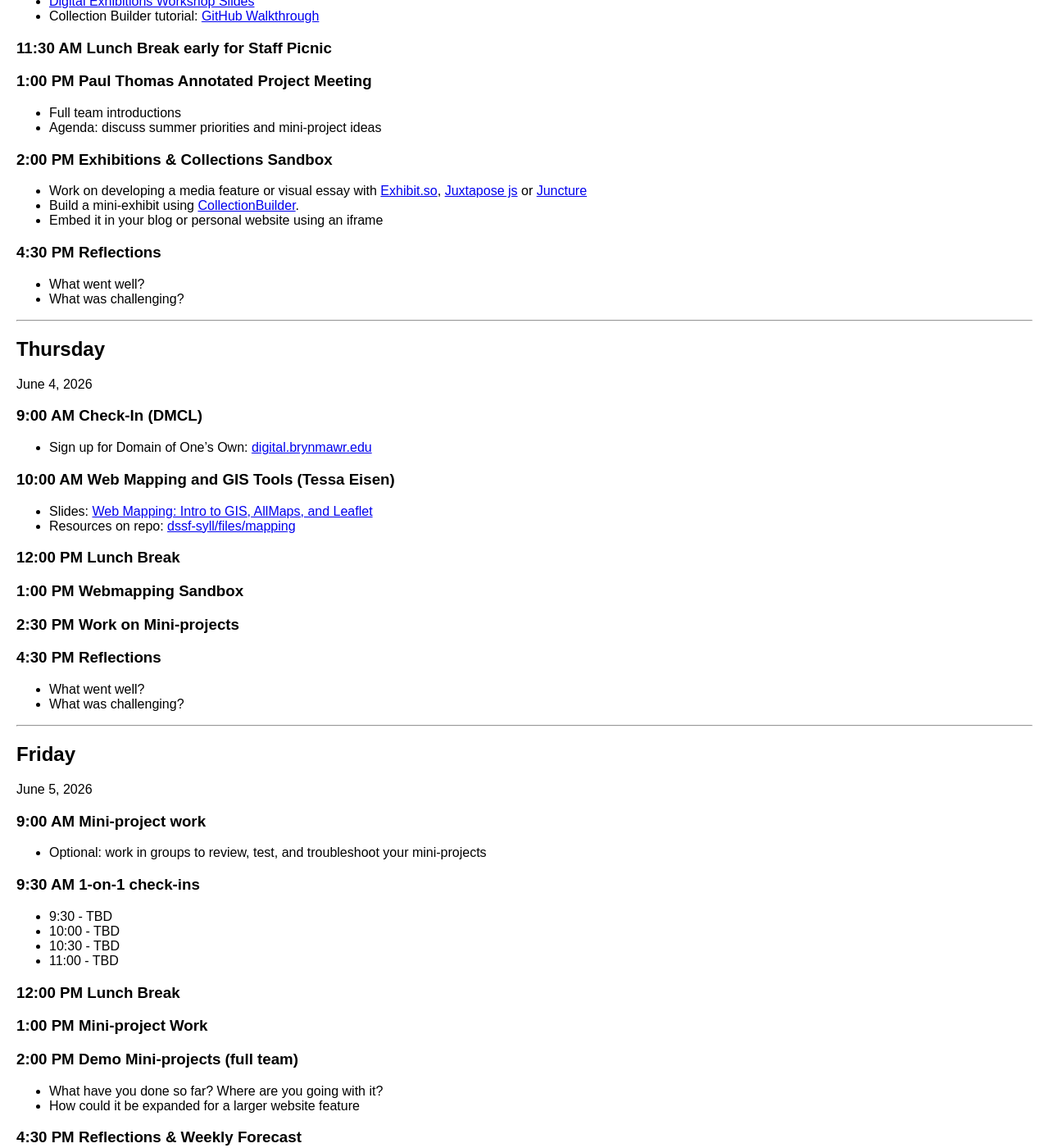
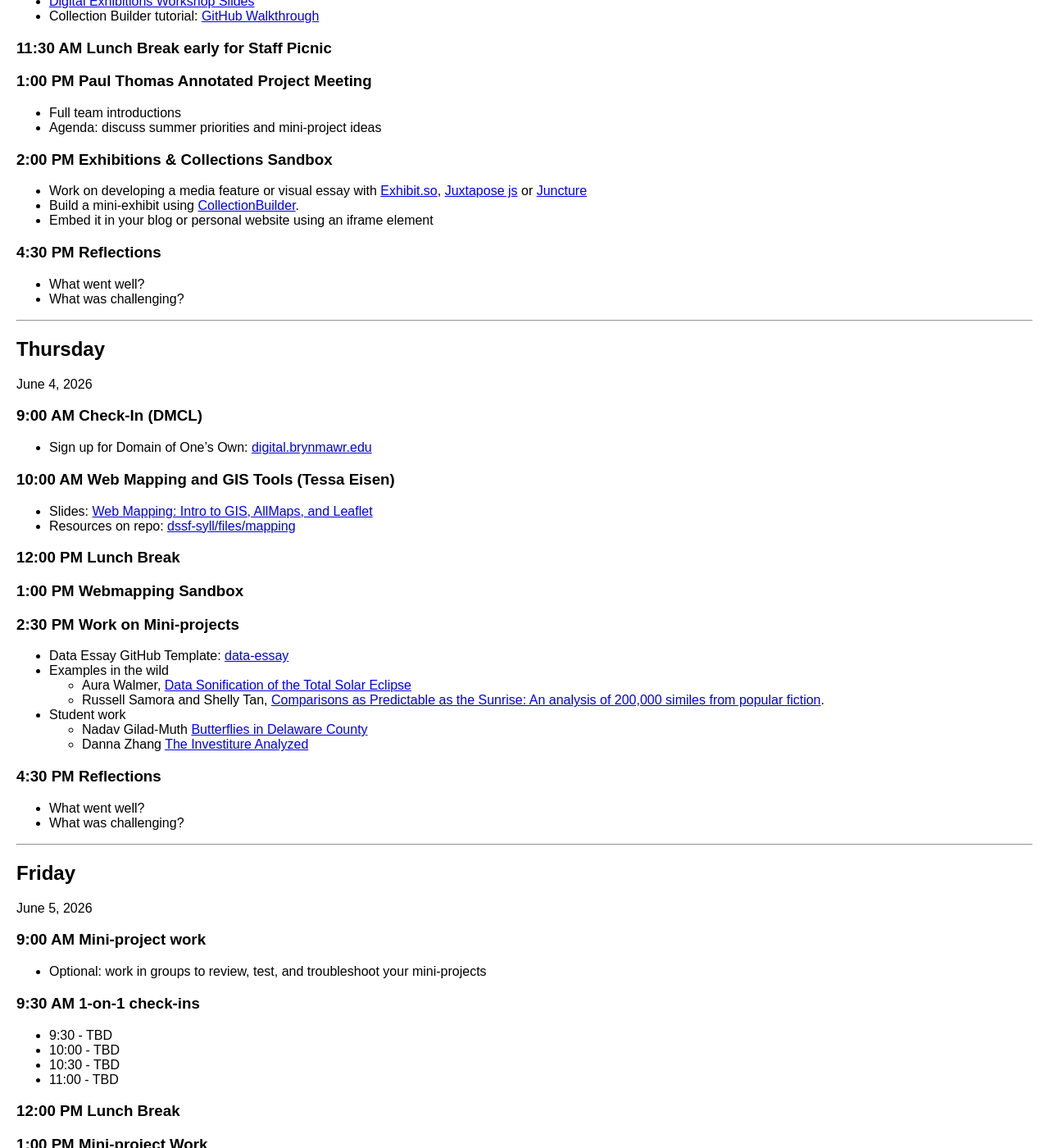
Before and after one commit to digbmc/dssf-syll, a Jekyll site: the page built from _weeks/02-data.md, in a window 1280 px wide and 1400 px high, scrolled down 2364 px. Shown: the whole window at 82% size. Built offline with Jekyll 4.4.1, drawn with Linux system fonts in a browser that asks for light colours.

Commit message:
added data essay resources

```diff
--- a/_weeks/02-data.md
+++ b/_weeks/02-data.md
@@ -113,7 +113,7 @@
 
 - Work on developing a media feature or visual essay with [Exhibit.so](https://www.exhibit.so/), [Juxtapose js](https://juxtapose.knightlab.com/) or [Juncture](https://www.juncture-digital.org/#/getting-started)
 - Build a mini-exhibit using [CollectionBuilder](https://collectionbuilder.github.io/).
-- Embed it in your blog or personal website using an iframe
+- Embed it in your blog or personal website using an iframe element
 
 ### 4:30 PM Reflections
 - What went well?
@@ -136,6 +136,13 @@
 ### 1:00 PM Webmapping Sandbox
 
 ### 2:30 PM Work on Mini-projects
+- Data Essay GitHub Template: [data-essay](https://github.com/hist105b/data-essay)
+- Examples in the wild
+  - Aura Walmer, [Data Sonification of the Total Solar Eclipse](https://nightingaledvs.com/interactive-data-diaries-data-sonification-total-solar-eclipse/)
+  - Russell Samora and Shelly Tan, [Comparisons as Predictable as the Sunrise: An analysis of 200,000 similes from popular fiction](https://pudding.cool/2026/05/similes/).
+- Student work
+  - Nadav Gilad-Muth [Butterflies in Delaware County](https://nadavgiladmuth.github.io/DataEssay/)
+  - Danna Zhang [The Investiture Analyzed](https://ryinsilverfish.github.io/data-essay-danna/)
 
 ### 4:30 PM Reflections
 - What went well?
```
